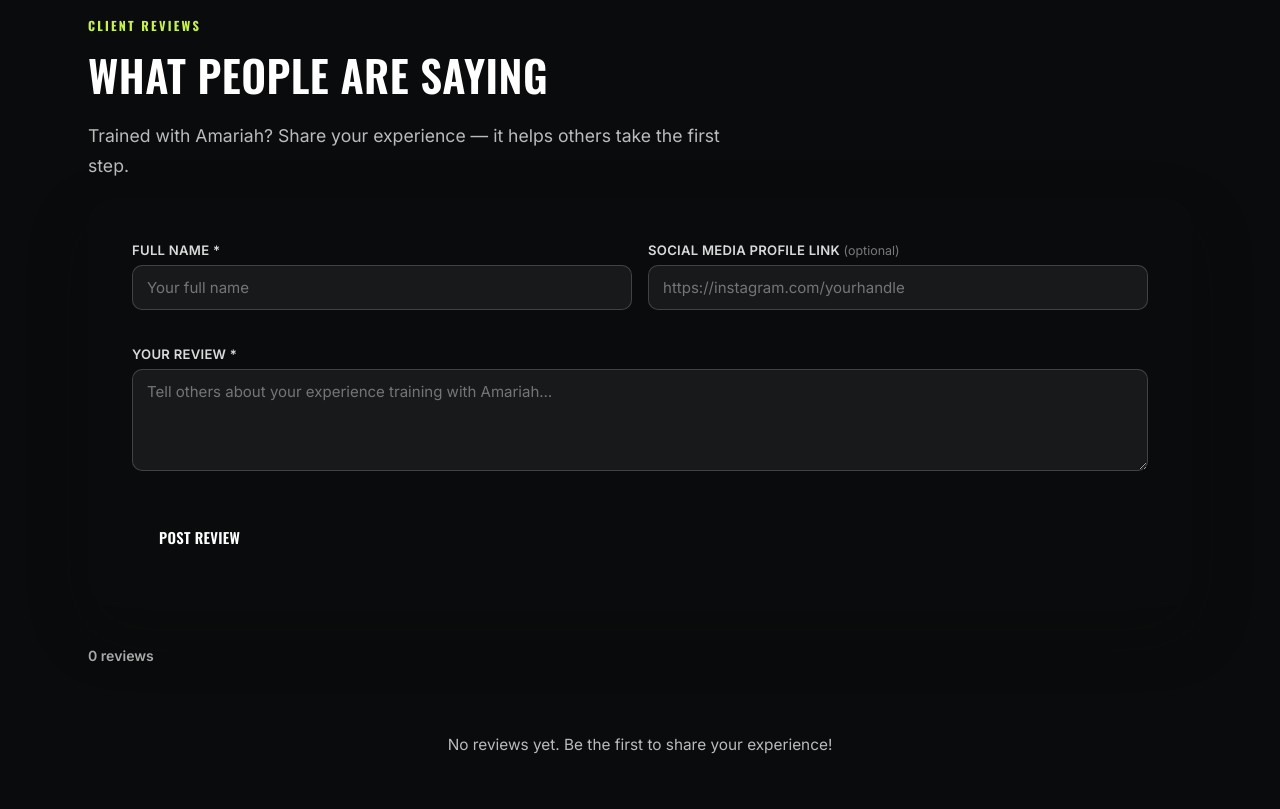
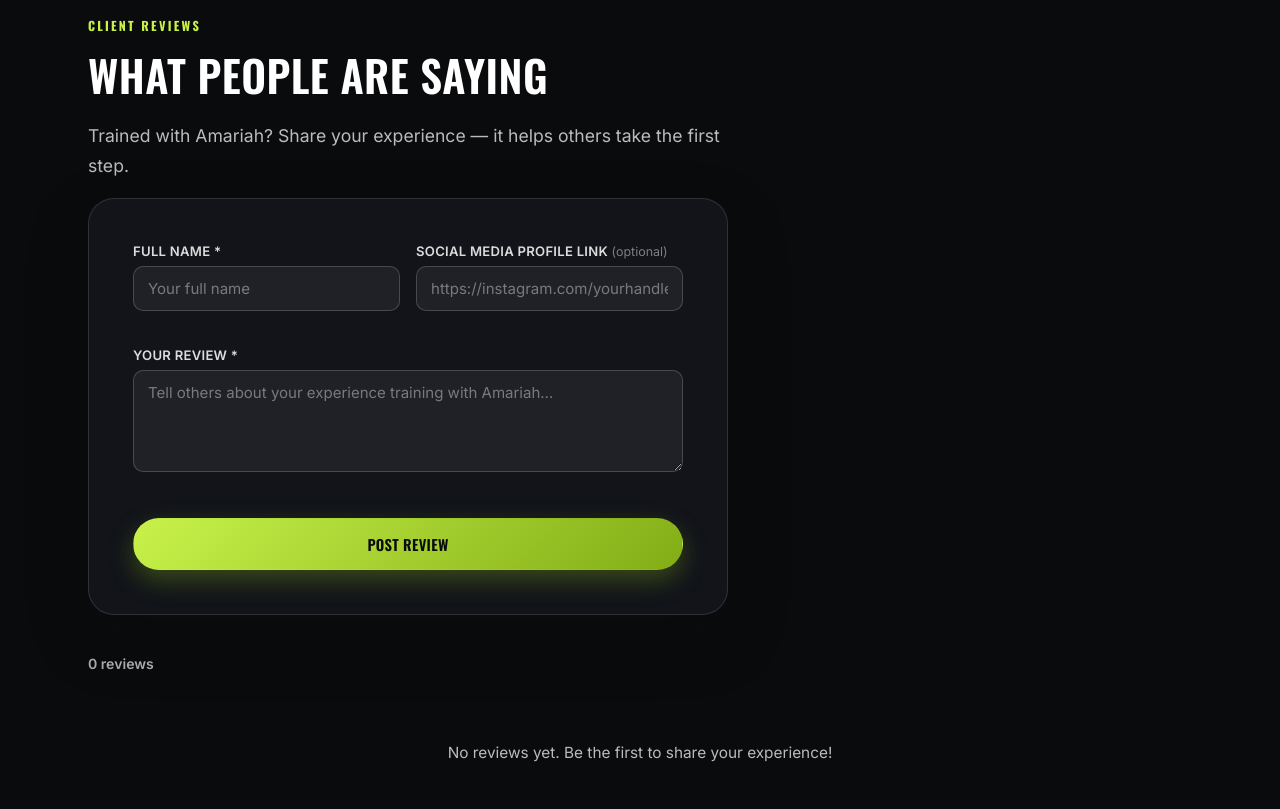
Before and after one commit to Amariah-Sandrine/Get_Fit_With_Amariah, a plain HTML site: page index.html in a window 1280 px wide. Shown: the part 8046-8855 px from the top of the page. Drawn offline with nearby package versions, Linux system fonts and the light colour scheme.

Commit message:
exhangegd photos

```diff
--- a/css/style.css
+++ b/css/style.css
@@ -492,7 +492,10 @@ p{margin:0 0 1em;color:var(--ink-soft);line-height:1.7;}
 .modal-close:hover{background:rgba(10,11,12,.9);transform:rotate(90deg);}
 
 /* ============ REVIEWS ============ */
-.review-form{margin-bottom:40px;}
+.review-form{
+  background:var(--ink-900);border:1px solid var(--line-dark);
+  max-width:640px;margin:0 0 40px;
+}
 .field-optional{font-weight:400;text-transform:none;letter-spacing:0;color:rgba(255,255,255,.45);font-size:.78rem;}
 
 .reviews-controls{
--- a/index.html
+++ b/index.html
@@ -429,7 +429,7 @@
           <textarea id="rv-message" name="rv-message" rows="4" required placeholder="Tell others about your experience training with Amariah…" aria-describedby="rv-err-message"></textarea>
           <span class="field-error" id="rv-err-message" role="alert"></span>
         </div>
-        <button type="submit" class="btn btn-dark">Post Review</button>
+        <button type="submit" class="btn btn-accent btn-block">Post Review</button>
       </form>
 
       <div class="reviews-controls reveal" id="reviews-controls" hidden>
```
